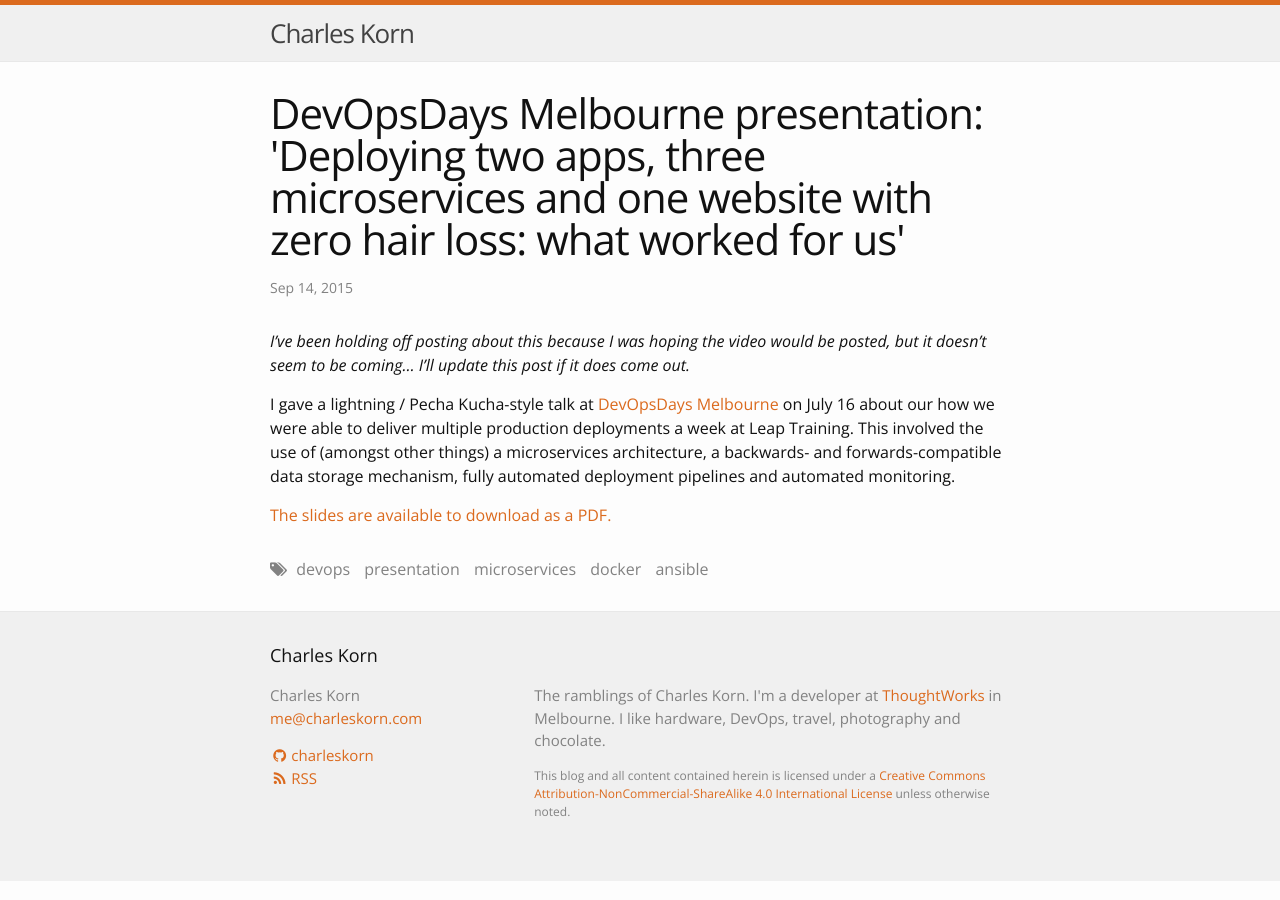
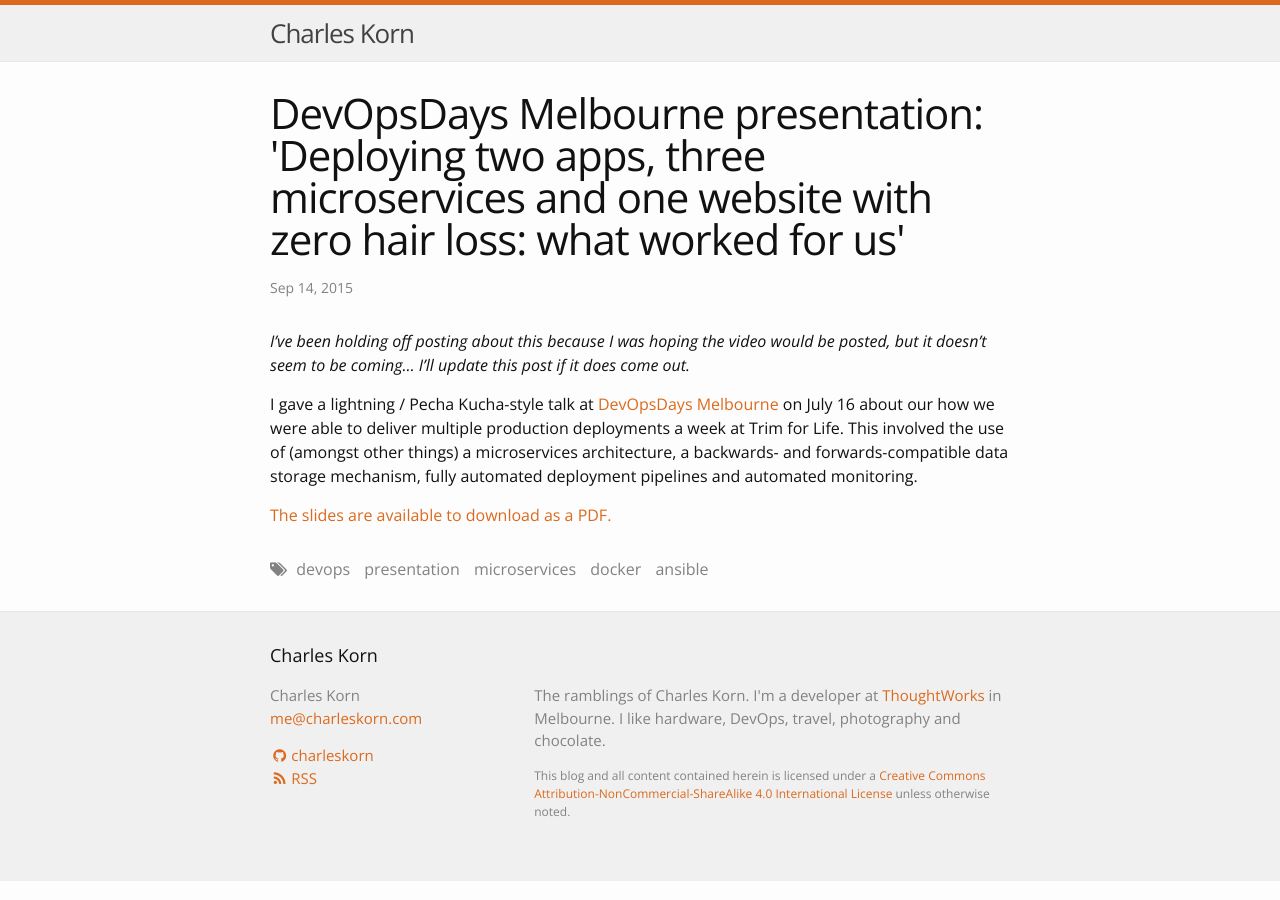
Before and after one commit to charleskorn/charleskorn.github.io, a Jekyll site: the page built from _posts/2015-09-14-devopsdays-melbourne-talk.md, in a window 1280 px wide. Built offline with Jekyll 4.4.1, drawn with Linux system fonts in a browser that asks for light colours; nearby versions of some CDN libraries.

Commit message:
Use the correct name.

```diff
--- a/_posts/2015-09-14-devopsdays-melbourne-talk.md
+++ b/_posts/2015-09-14-devopsdays-melbourne-talk.md
@@ -9,7 +9,7 @@ _I've been holding off posting about this because I was hoping the video would b
 I'll update this post if it does come out._
 
 I gave a lightning / Pecha Kucha-style talk at [DevOpsDays Melbourne](http://www.devopsdays.org/events/2015-melbourne/)
-on July 16 about our how we were able to deliver multiple production deployments a week at Leap Training.
+on July 16 about our how we were able to deliver multiple production deployments a week at Trim for Life.
 This involved the use of (amongst other things) a microservices architecture, a backwards- and
 forwards-compatible data storage mechanism, fully automated deployment pipelines and automated monitoring.
 
```
